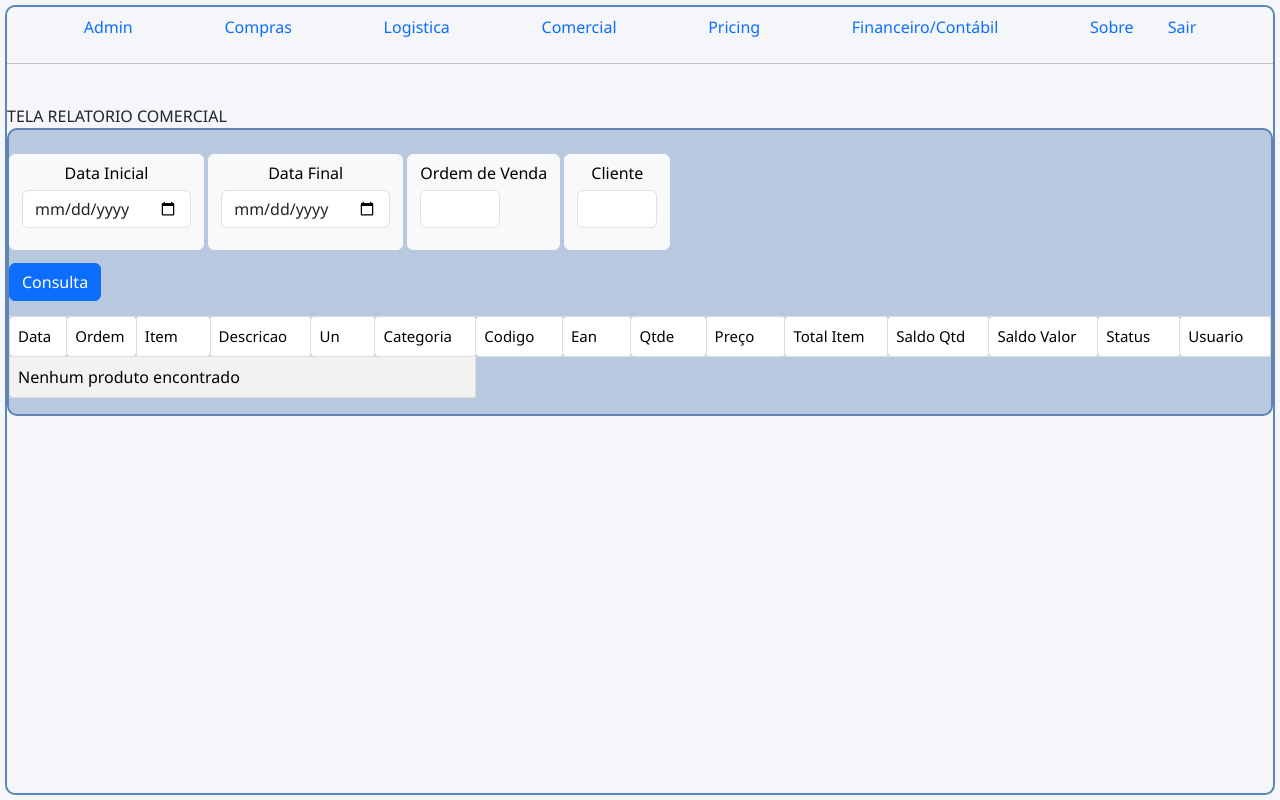
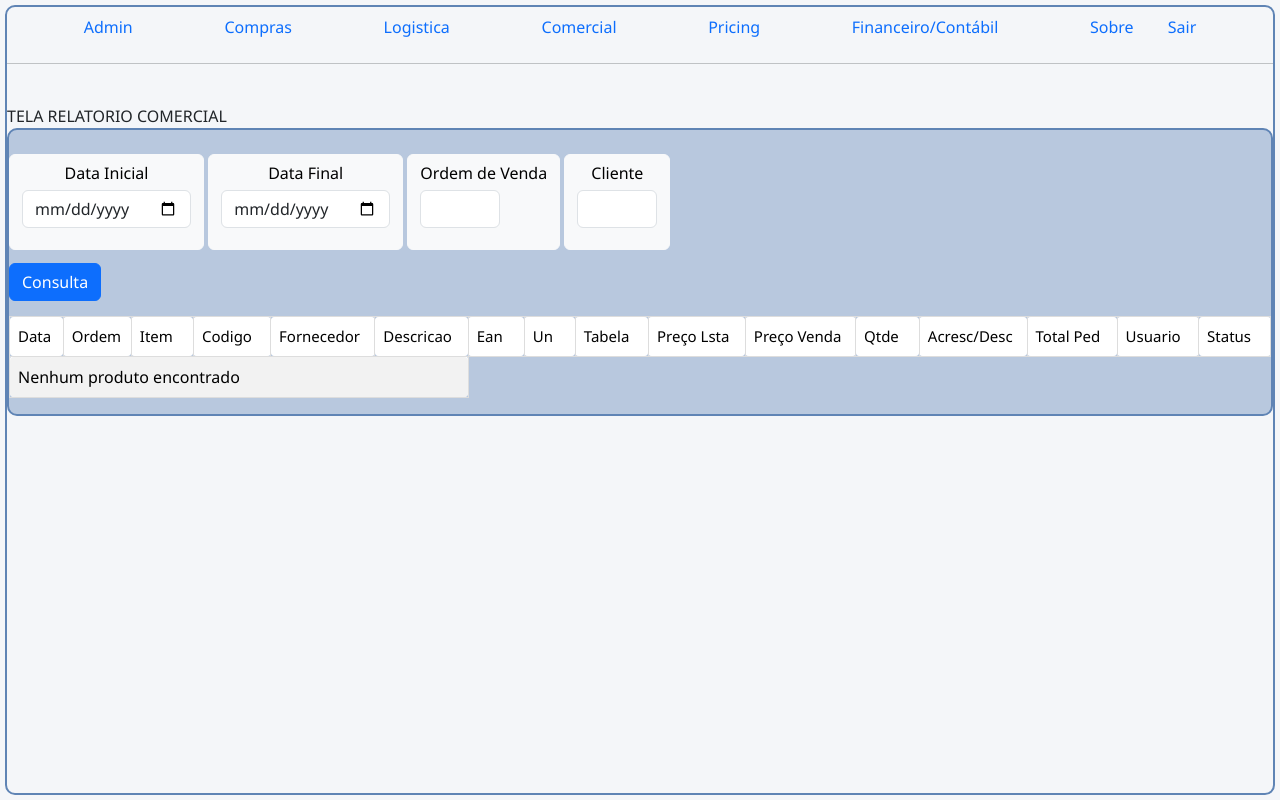
Before and after one commit to JeanLisboa/powervision_erp, a Flask app: page /relatorio_ordem_venda in a window 1280 px wide. Run offline with Flask 3, Linux system fonts and the light colour scheme; parts of the project's set-up code (start-up, migrations or seed data) failed here and were passed over; some libraries are stand-ins or nearby versions.

Commit message:
AJUSTE relatorio_ordem_venda.html

```diff
--- a/templates/comercial/relatorio_ordem_venda.html
+++ b/templates/comercial/relatorio_ordem_venda.html
@@ -42,18 +42,19 @@ TELA RELATORIO COMERCIAL
           <th class="tam_campo_codigo">Data</th>
           <th class="tam_campo_codigo">Ordem</th>
           <th class="tam_coluna_quantidade">Item</th>
+          <th class="tam_coluna_quantidade">Codigo</th>
+          <th class="tam_coluna_quantidade">Fornecedor</th>
           <th class="tam_coluna_quantidade">Descricao</th>
+          <th class="tam_coluna_quantidade">Ean</th>
           <th class="tam_coluna_quantidade">Un</th>
-          <th class="tam_coluna_quantidade">Categoria</th>
-          <th class="tam_coluna_quantidade">Codigo</th>
-          <th class="tam_coluna_quantidade">Ean</th>
-          <th class="tam_coluna_quantidade">Qtde</th>
-          <th class="tam_coluna_quantidade">Preço</th>
-          <th class="tam_coluna_quantidade">Total Item</th>
-          <th class="tam_coluna_quantidade">Saldo Qtd</th>
-          <th class="tam_coluna_quantidade">Saldo Valor</th>
+          <th class="tam_coluna_quantidade">Tabela</th>
+          <th class="tam_coluna_quantidade">Preço Lsta</th>
+          <th class="tam_coluna_quantidade">Preço Venda</th>
+          <th class="tam_coluna_quantidade">Qtde </th>
+          <th class="tam_coluna_quantidade">Acresc/Desc</th>
+          <th class="tam_coluna_quantidade">Total Ped</th>
+          <th class="tam_coluna_quantidade">Usuario</th>
           <th class="tam_coluna_quantidade">Status</th>
-          <th class="tam_coluna_quantidade">Usuario</th>
         </tr>
       </thead>
         <tbody>
@@ -76,6 +77,7 @@ TELA RELATORIO COMERCIAL
             <td>{{i[12]}}</td> <!-- DATA -->
             <td>{{i[13]}}</td> <!-- DATA -->
             <td>{{i[14]}}</td> <!-- DATA -->
+            <td>{{i[15]}}</td> <!-- DATA -->
 
           </tr>
          {% endfor %}
```
